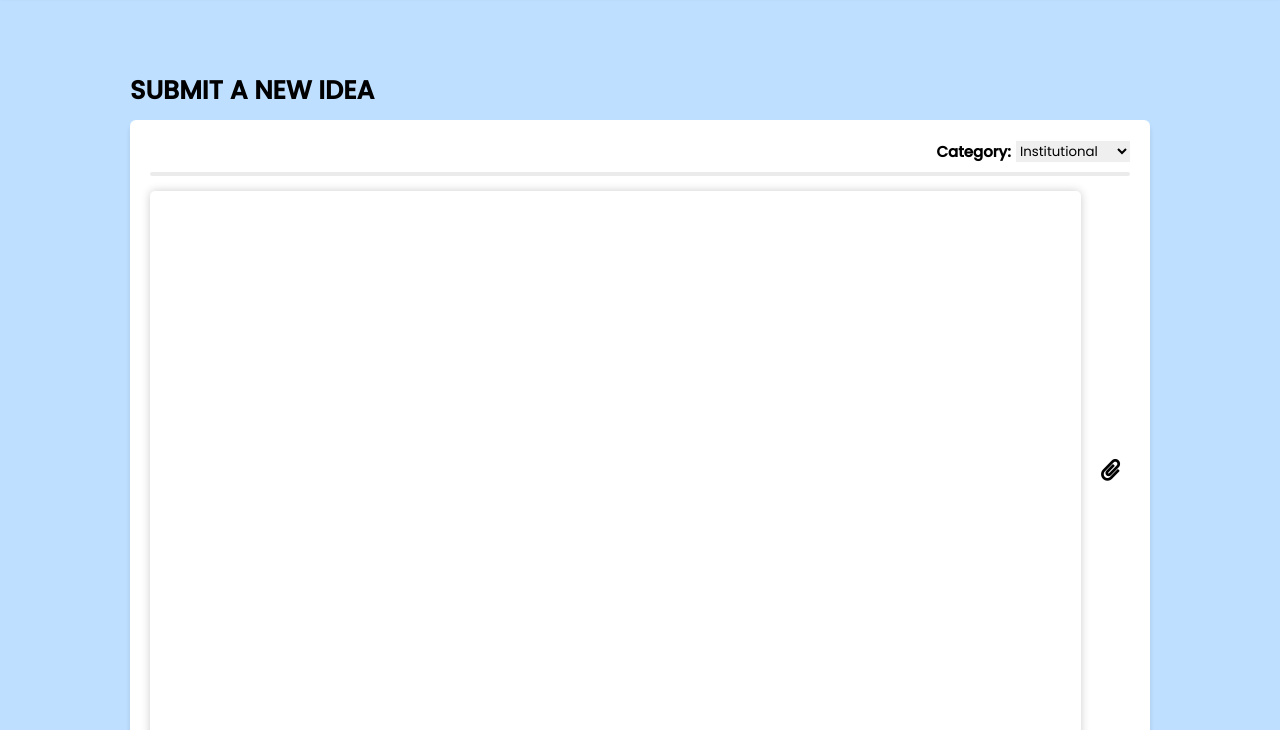
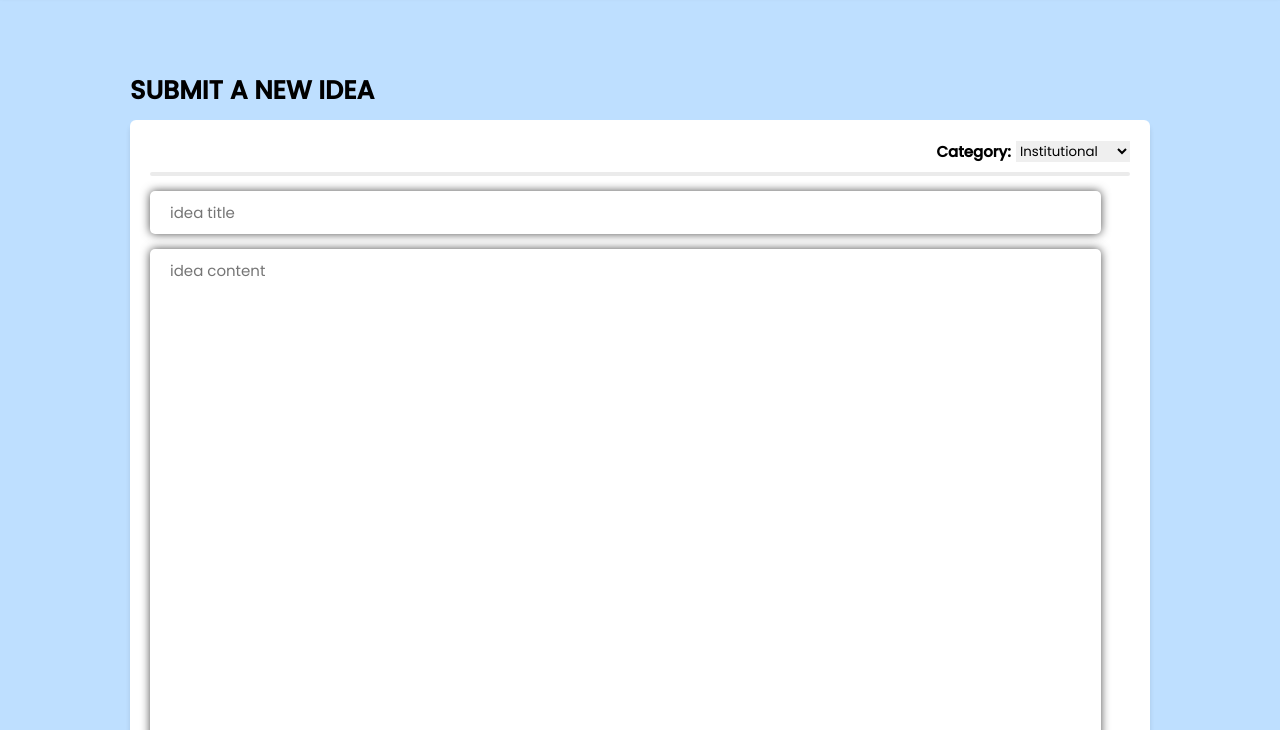
Before and after one commit to fish-afk/University-Idea-Collection-System, a website: page Idea_collection_system/static/submit.html in a window 1280 px wide. Shown: the part 70-800 px from the top of the page. Drawn offline with Linux system fonts and the light colour scheme; files that its build step writes are made by us from their sources; files whose address does not match are found by name.

Commit message:
quite some progress

```diff
--- a/Idea_collection_system/static/css/style.css
+++ b/Idea_collection_system/static/css/style.css
@@ -349,20 +349,31 @@ td {
 .submit textarea {
     margin-top: 15px;
     border: none;
-    width: 95%;
+    width: 97%;
     font-size: 15px;
     min-height: 575px;
     padding: 10px 20px;
     max-height: 400px;
     resize: vertical;
     border-radius: 5px;
-    box-shadow: 0 0 10px rgba(0, 0, 0, 0.2);
+    box-shadow: 0 0 10px rgba(0, 0, 0, 0.7);
 }
 
 .submit .content {
-    display: flex;
     justify-content: space-between;
     align-items: center;
+}
+
+.submit .content input {
+    margin-top: 15px;
+    border: none;
+    width: 97%;
+    font-size: 15px;
+    padding: 10px 20px;
+    max-height: 400px;
+    resize: vertical;
+    border-radius: 5px;
+    box-shadow: 0 0 10px rgba(0, 0, 0, 0.7);
 }
 
 .submit .content i {
--- a/Idea_collection_system/static/submit.html
+++ b/Idea_collection_system/static/submit.html
@@ -112,16 +112,16 @@
 
             </div>
             <div class="line"></div>
+
             <div class="content">
-                <textarea name="" id="" cols="30" rows="10"></textarea>
-                <label for="fileToUpload">
-                    <i class="fas fa-paperclip" title="Attach File"></i>
-                </label>
+                <input name="" id="" placeholder="idea title"></input>
+                <textarea name="" id="" placeholder="idea content" cols="30" rows="5"></textarea>
+
             </div>
             <div class="agree">
                 <input class="check" type="checkbox" id="check" onclick="enable()">
                 <label for="check">
-                    I agree to the <a href="terms-and-Condition .html">terms and conditions</a>.
+                    I agree to the <a target="_blank" href="terms_and_conditions.html">terms and conditions</a>.
                 </label>
 
             </div>
@@ -138,6 +138,7 @@
         <div class="info">
             <div class="contact-details">
                 <h2>Contact us</h2>
+                <br>
                 <p>Phone : +2600000000</p>
                 <p>Email : uog.2023.ewsd.group1@gmail.com</p>
                 <br><br>
```
Also changed, not shown: Idea_collection_system/static/app_management.html (+1 -0 lines), Idea_collection_system/static/contact.html (+1 -0 lines), Idea_collection_system/static/ideas.html (+1 -0 lines), Idea_collection_system/static/profile.html (+1 -0 lines), Idea_collection_system/static/terms_and_conditions.html (+1 -1 lines).
